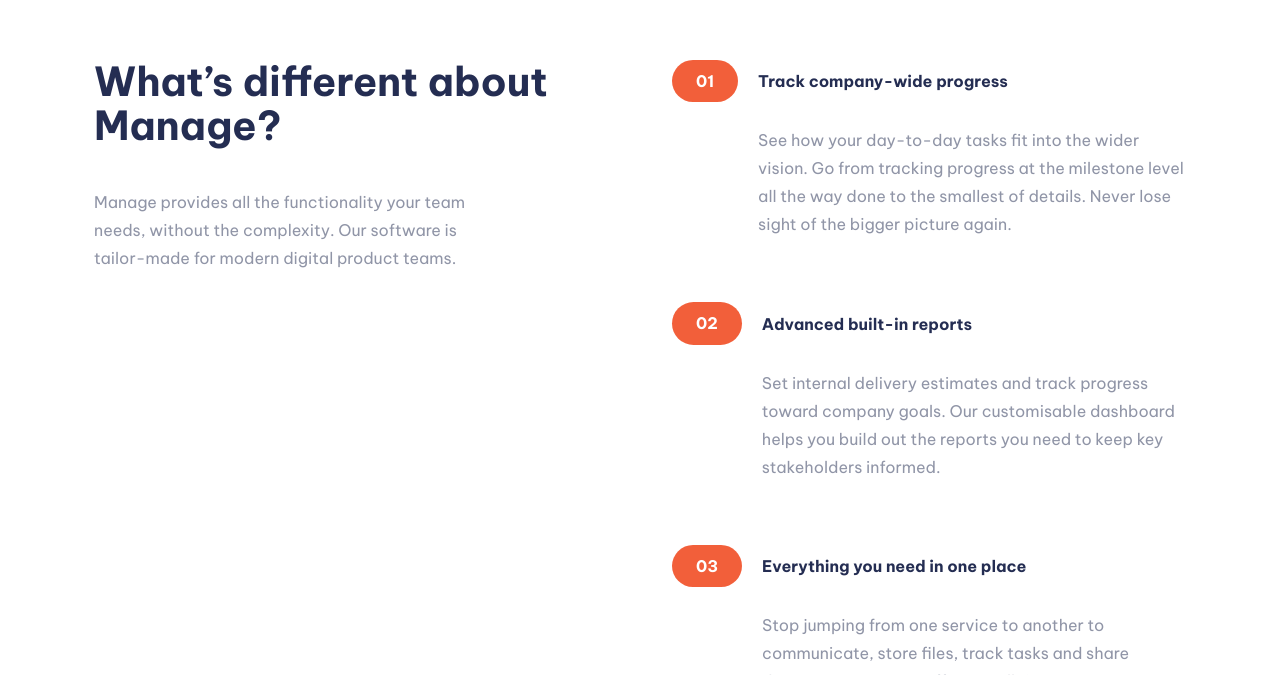
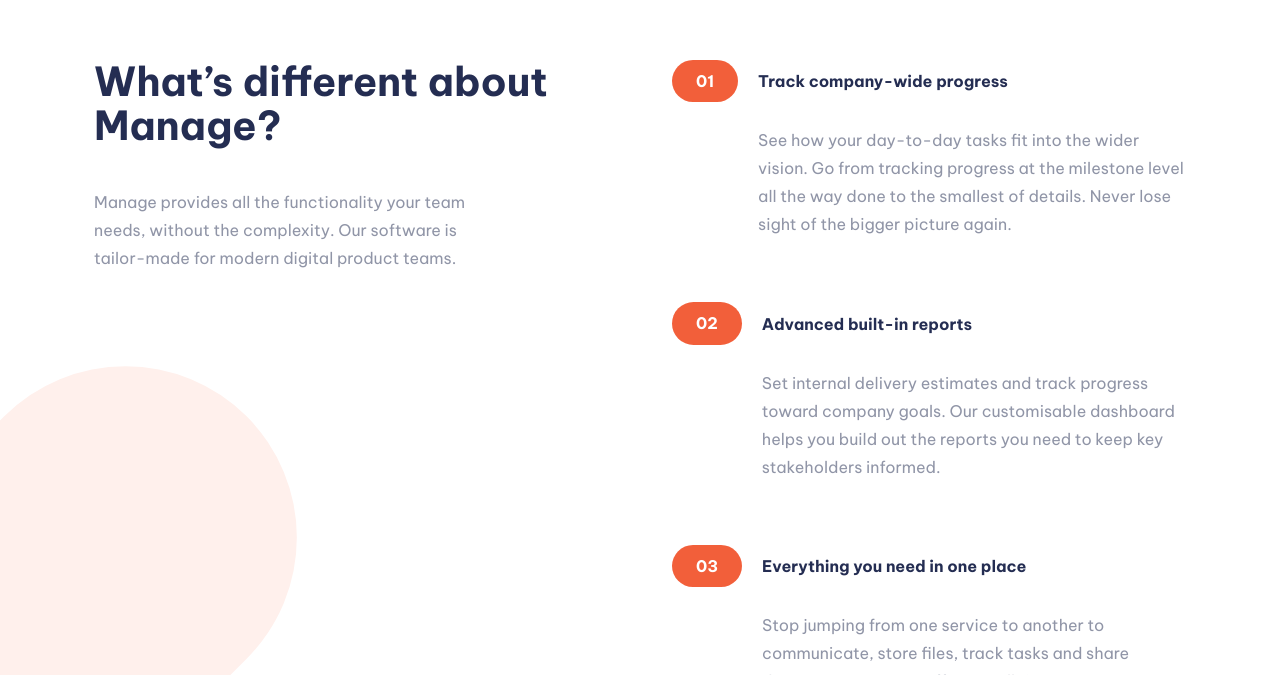
Before and after one commit to JaneMoroz/frontend-mentor-landings, a React (Create React App) app in the folder manage/: page / in a window 1280 px wide. Shown: the part 785-1460 px from the top of the page. Built offline with nearby package versions, Linux system fonts and the light colour scheme.

Commit message:
fix: add background image to features, fix cta flex container

```diff
--- a/manage/src/components/CTA.tsx
+++ b/manage/src/components/CTA.tsx
@@ -13,7 +13,7 @@ const CTA = () => {
   return (
     <CTAContainer>
       <Container>
-        <Flex spaceBetween>
+        <Flex cta>
           <SecondaryHeading cta>
             Simplify how your team works today.
           </SecondaryHeading>
--- a/manage/src/styles/featuresStyles.ts
+++ b/manage/src/styles/featuresStyles.ts
@@ -1,6 +1,7 @@
 import styled from "styled-components";
 
 export const FeaturesContainer = styled.section`
+  position: relative;
   display: grid;
   grid-template-columns: repeat(2, 1fr);
   column-gap: 6.4rem;
@@ -10,6 +11,22 @@ export const FeaturesContainer = styled.section`
   @media only screen and (max-width: 56.25em) {
     grid-template-columns: repeat(1, 1fr);
     text-align: center;
+  }
+
+  &:before {
+    content: "";
+    position: absolute;
+    top: 45%;
+    left: -40%;
+    height: 110%;
+    width: 100vw;
+    background-image: url("/images/bg-tablet-pattern.svg");
+    background-repeat: no-repeat;
+    background-size: 50%;
+
+    @media only screen and (max-width: 56.25em) {
+      display: none;
+    }
   }
 `;
 
--- a/manage/src/styles/globalStyles.ts
+++ b/manage/src/styles/globalStyles.ts
@@ -12,6 +12,7 @@ type FlexProps = {
   spaceBetween?: boolean;
   alignStart?: boolean;
   column?: boolean;
+  cta?: boolean;
 };
 
 export const Flex = styled.div<FlexProps>`
@@ -21,9 +22,14 @@ export const Flex = styled.div<FlexProps>`
   column-gap: 1.6rem;
   row-gap: 1.6rem;
 
-  @media only screen and (max-width: 37.5em) {
-    flex-direction: column;
-  }
+  ${(props) =>
+    props.cta === true &&
+    css`
+      justify-content: space-between;
+      @media only screen and (max-width: 37.5em) {
+        flex-direction: column;
+      }
+    `}
 
   ${(props) =>
     props.spaceBetween === true &&
```
